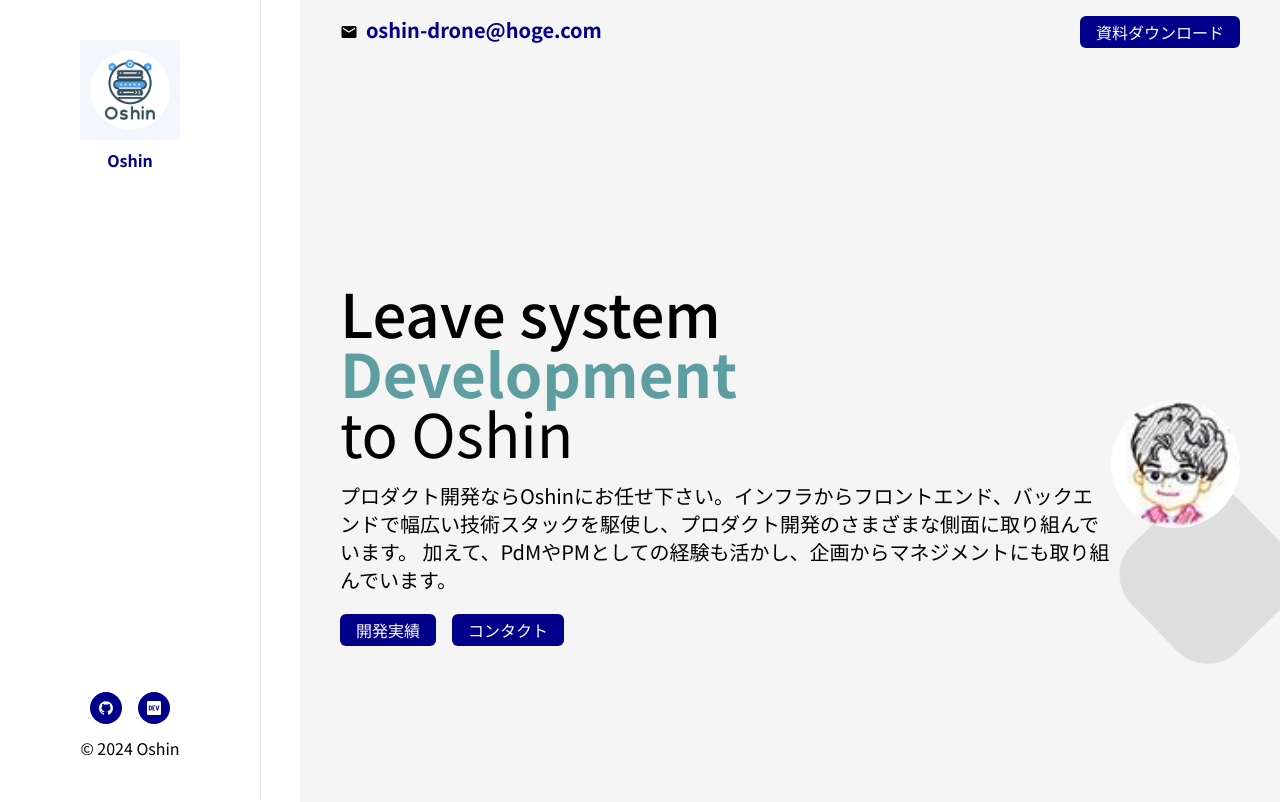
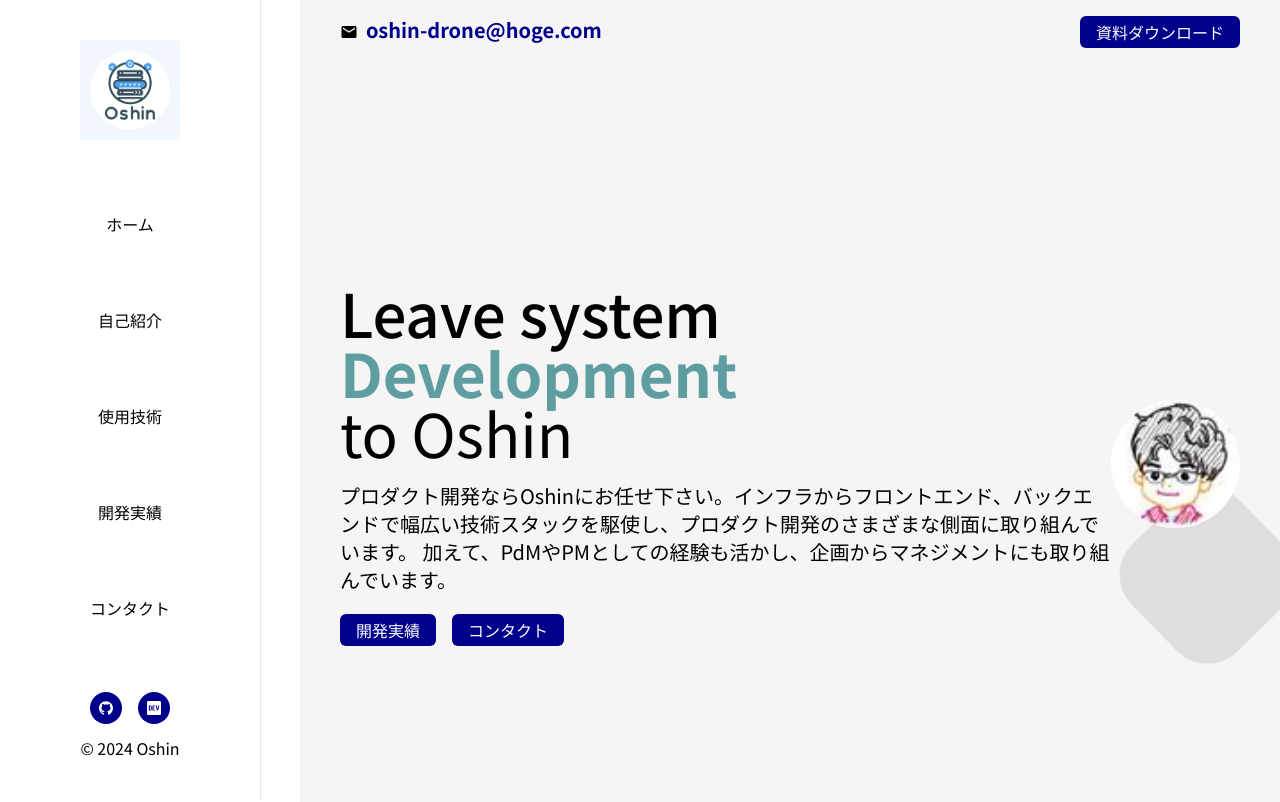
Before and after one commit to shingoasou-0804/oshin-portfolio, a Next.js app in the folder src/: page / in a window 1280 px wide. Shown: the top 802 px of the page. Built offline with nearby package versions, Linux system fonts and the light colour scheme.

Commit message:
add sidemenulinks to sidemenu

```diff
--- a/src/components/SideMenu.js
+++ b/src/components/SideMenu.js
@@ -5,6 +5,7 @@ import Image from 'next/image'
 import { AiFillGithub } from 'react-icons/ai'
 import { FaDev } from 'react-icons/fa'
 import { useMenuStore } from '@/store/useMenuStore'
+import { sideMenuLinks } from '@/constants/sideMenuLinks'
 
 function SideMenu() {
   const {isOpen, closeMobileMenu} = useMenuStore()
@@ -23,8 +24,16 @@ function SideMenu() {
             height={100}
             alt='Oshin Image'
           />
-          <p className='font-bold text-darkblue'>Oshin</p>
         </div>
+        {
+          sideMenuLinks.map((link) => {
+            return (
+              <a key={link.label} href={link.route}>
+                <p>{link.label}</p>
+              </a>
+            )
+          })
+        }
         <div className='flex flex-col items-center justify-center text-center'>
           <div className='flex flex-col lg:flex-row item-center gap-4 mb-3'>
             <a href='' target='_blank' className='bg-darkblue p-2 rounded-full cursor-pointer hover:bg-darkblue/75 text-white'>
--- a/src/constants/sideMenuLinks.js
+++ b/src/constants/sideMenuLinks.js
@@ -11,7 +11,7 @@ export const sideMenuLinks = [
   },
   {
     route: '#skills',
-    label: '使用言語',
+    label: '使用技術',
     sectionId: 'skills'
   },
   {
```
